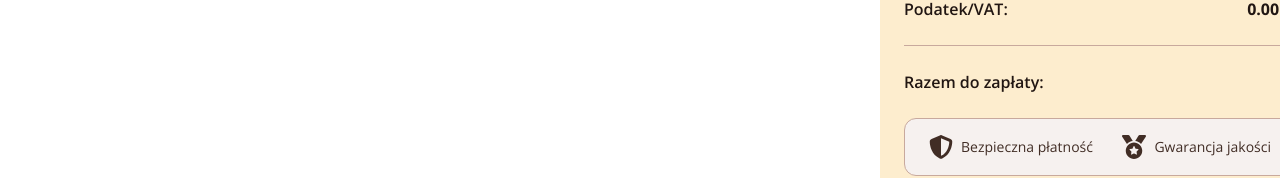
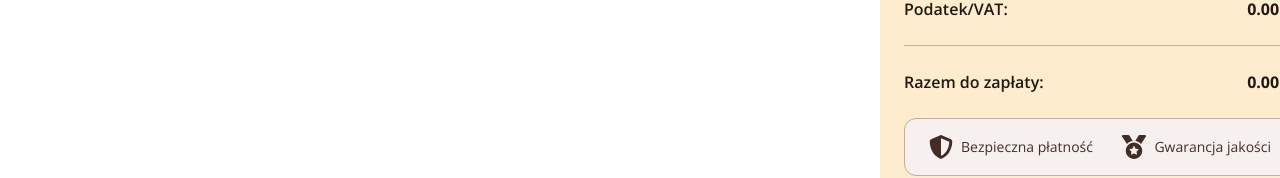
Before and after one commit to MariannaHon/slodki-prezent-shop, a Next.js app: page /cart in a window 1280 px wide. Shown: the part 465-643 px from the top of the page. Built offline with nearby package versions, Linux system fonts and the light colour scheme.

Commit message:
fixed total amount to pay

```diff
--- a/src/app/cart/page.tsx
+++ b/src/app/cart/page.tsx
@@ -67,7 +67,7 @@ const CartPage = () => {
             </ul>
             <div className={css['cart-top-right-list-item']}>
               <p className={css['cart-top-right-list-item-name']}>Razem do zapłaty:</p>
-              <p className={css['cart-top-right-list-item-name-price']}>{total}</p>
+              <p className={css['cart-top-right-list-item-name-price']}>{(total).toFixed(2)} zł</p>
             </div>
             <ul className={css['cart-top-right-guaranty']}>
               <li className={css['cart-top-right-guaranty-item']}>
```
